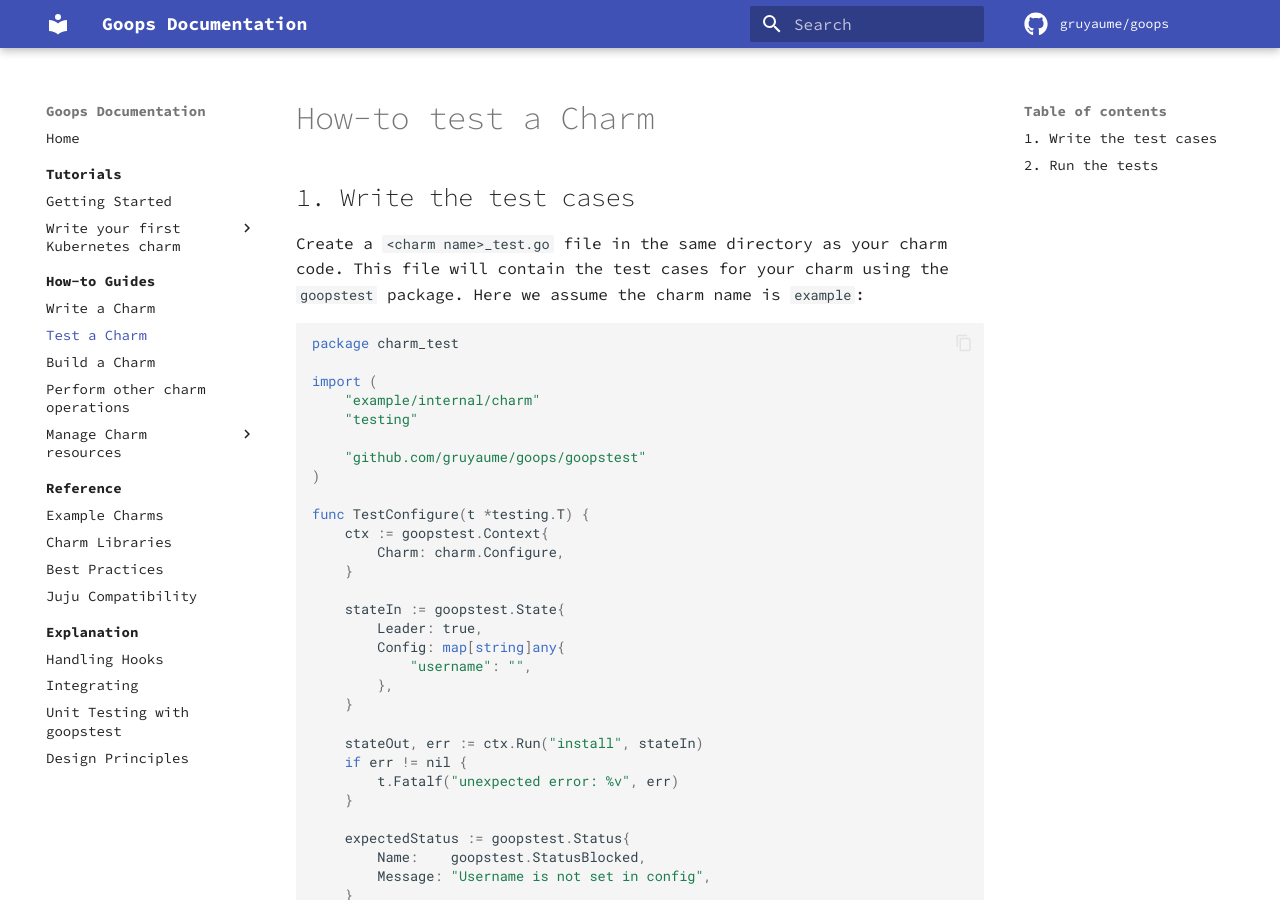
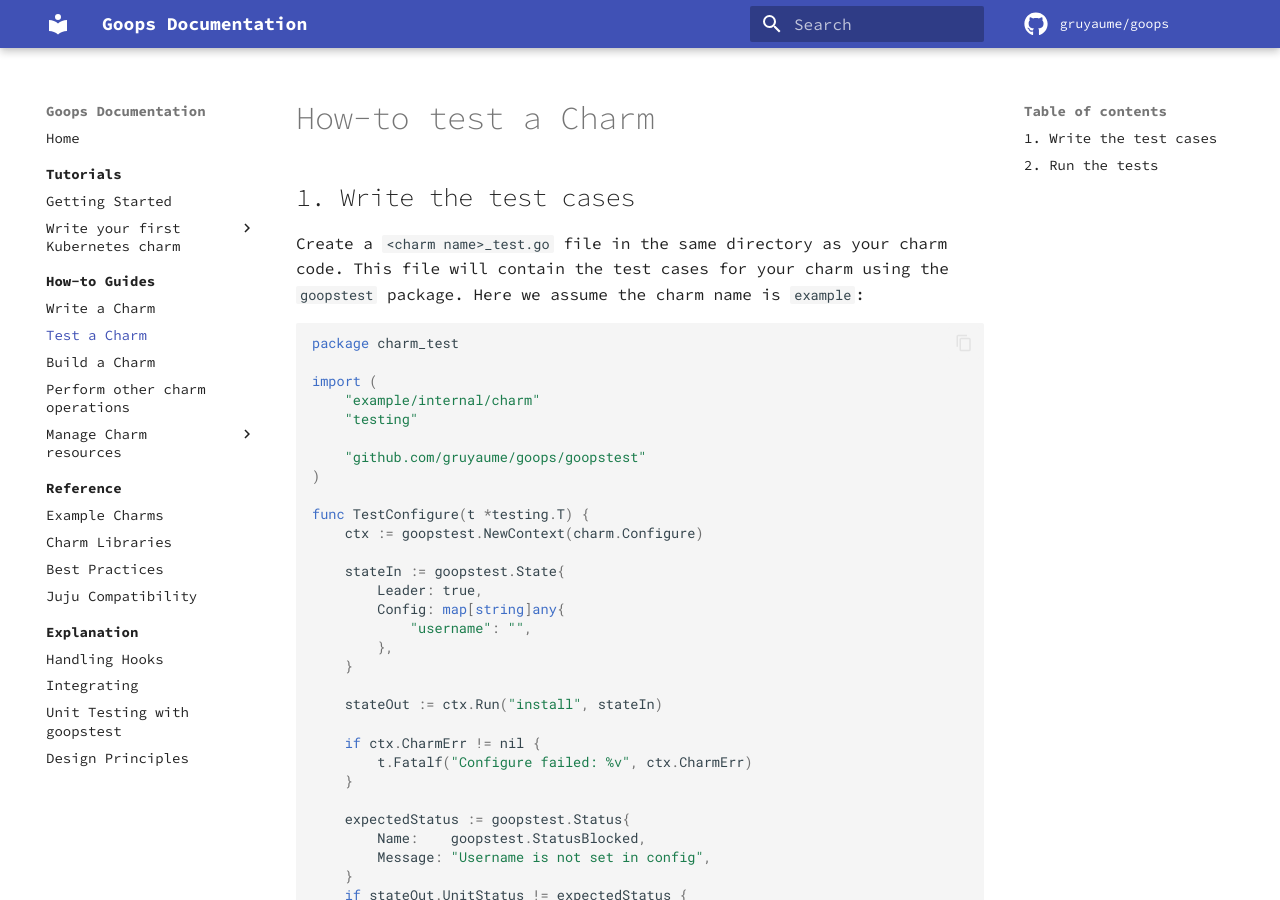
Before and after one commit to gruyaume/goops, an MkDocs documentation site: the page built from docs/how_to/test_a_charm.md, in a window 1280 px wide and 900 px high. Built offline with MkDocs 1.6.1 and Material for MkDocs 9.7.7, drawn with Linux system fonts in a browser that asks for light colours; comment, search, counter and statistics services are not loaded.

Commit message:
chore: adapt goopstest docs to v0.0.23
Signed-off-by: Guillaume Belanger <guillaume.belanger27@gmail.com>

```diff
--- a/docs/how_to/test_a_charm.md
+++ b/docs/how_to/test_a_charm.md
@@ -19,9 +19,7 @@
 )
 
 func TestConfigure(t *testing.T) {
-	ctx := goopstest.Context{
-		Charm: charm.Configure,
-	}
+	ctx := goopstest.NewContext(charm.Configure)
 
 	stateIn := goopstest.State{
 		Leader: true,
@@ -30,9 +28,10 @@
 		},
 	}
 
-	stateOut, err := ctx.Run("install", stateIn)
-	if err != nil {
-		t.Fatalf("unexpected error: %v", err)
+	stateOut := ctx.Run("install", stateIn)
+
+	if ctx.CharmErr != nil {
+		t.Fatalf("Configure failed: %v", ctx.CharmErr)
 	}
 
 	expectedStatus := goopstest.Status{
```
